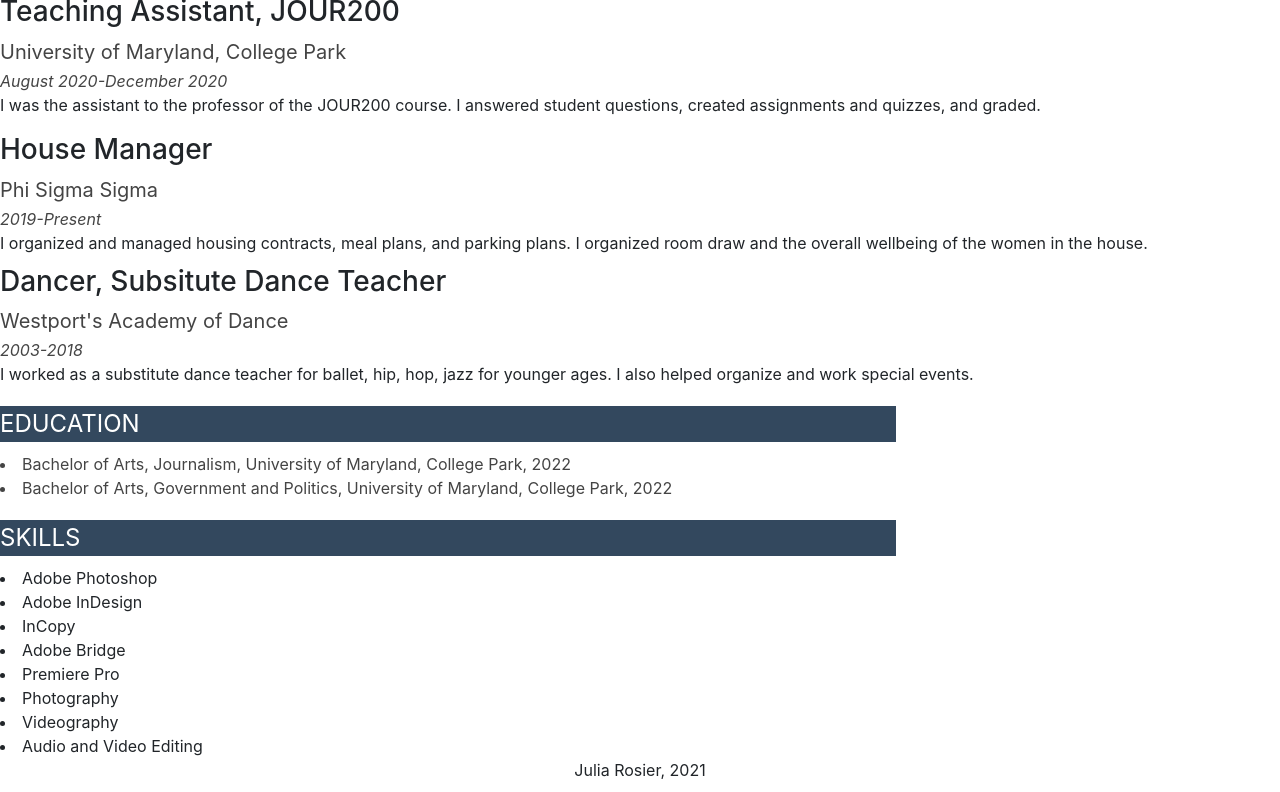
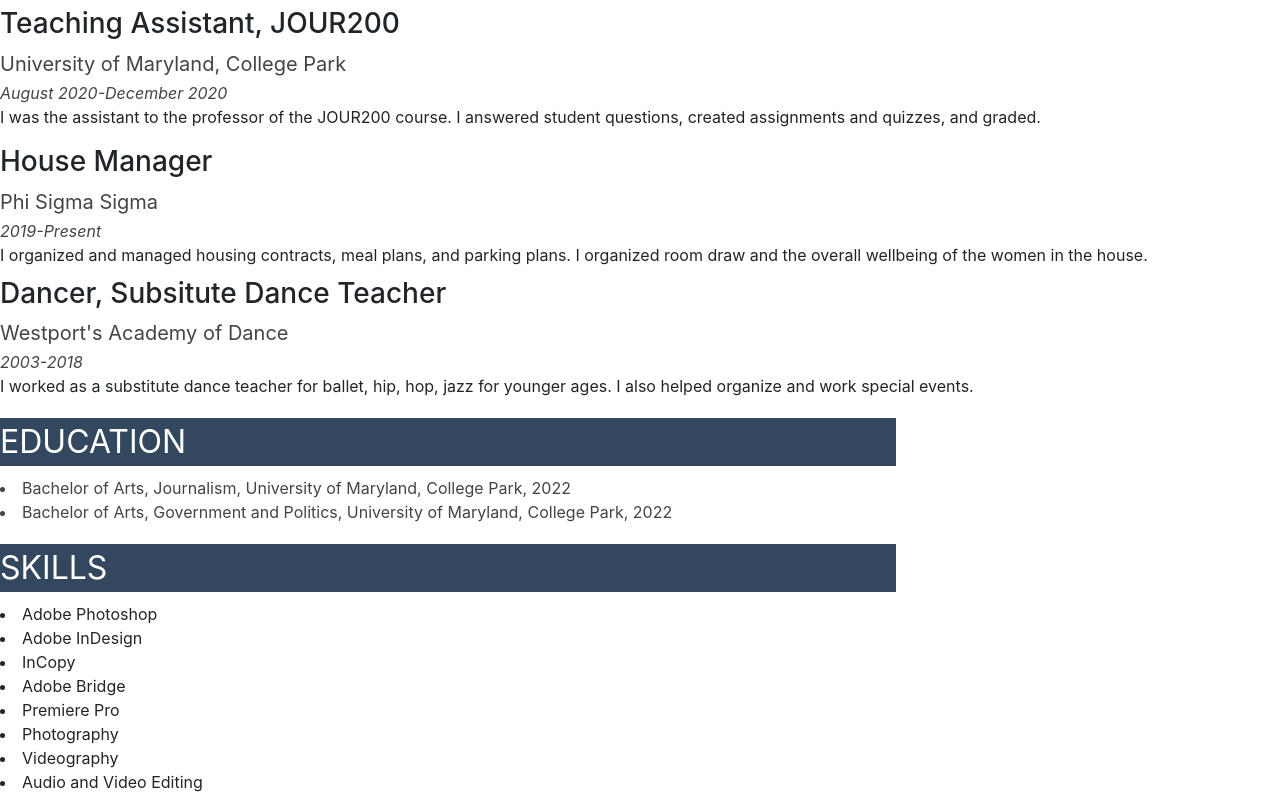
Before and after one commit to juliahrosier/Julia-Rosier-Jour352, a plain HTML site: page resume/index.html in a window 1280 px wide. Shown: the part 1305-2097 px from the top of the page. Drawn offline with nearby package versions, Linux system fonts and the light colour scheme.

Commit message:
resumefinal

```diff
--- a/resume/style.css
+++ b/resume/style.css
@@ -129,7 +129,7 @@ h3 {
 /* Mission statement */
 
 #top {
-  font-size:1.5em;
+  font-size:2em;
   text-transform:uppercase;
   background-color:#33485e;
   color:#fff;
@@ -143,7 +143,7 @@ h3 {
 
 
 #two {
-  font-size:1.5em;
+  font-size:2em;
     text-transform:uppercase;
     background-color:#33485e;
     color:#fff;
@@ -156,7 +156,7 @@ h3 {
 }
 
 #last {
-  font-size:1.5em;
+  font-size:2em;
     text-transform:uppercase;
     background-color:#33485e;
     color:#fff;
```
Also changed, not shown: Wireframe/newwireframe.png (added), Wireframe/wireframe3.png (added), 4 other files.
